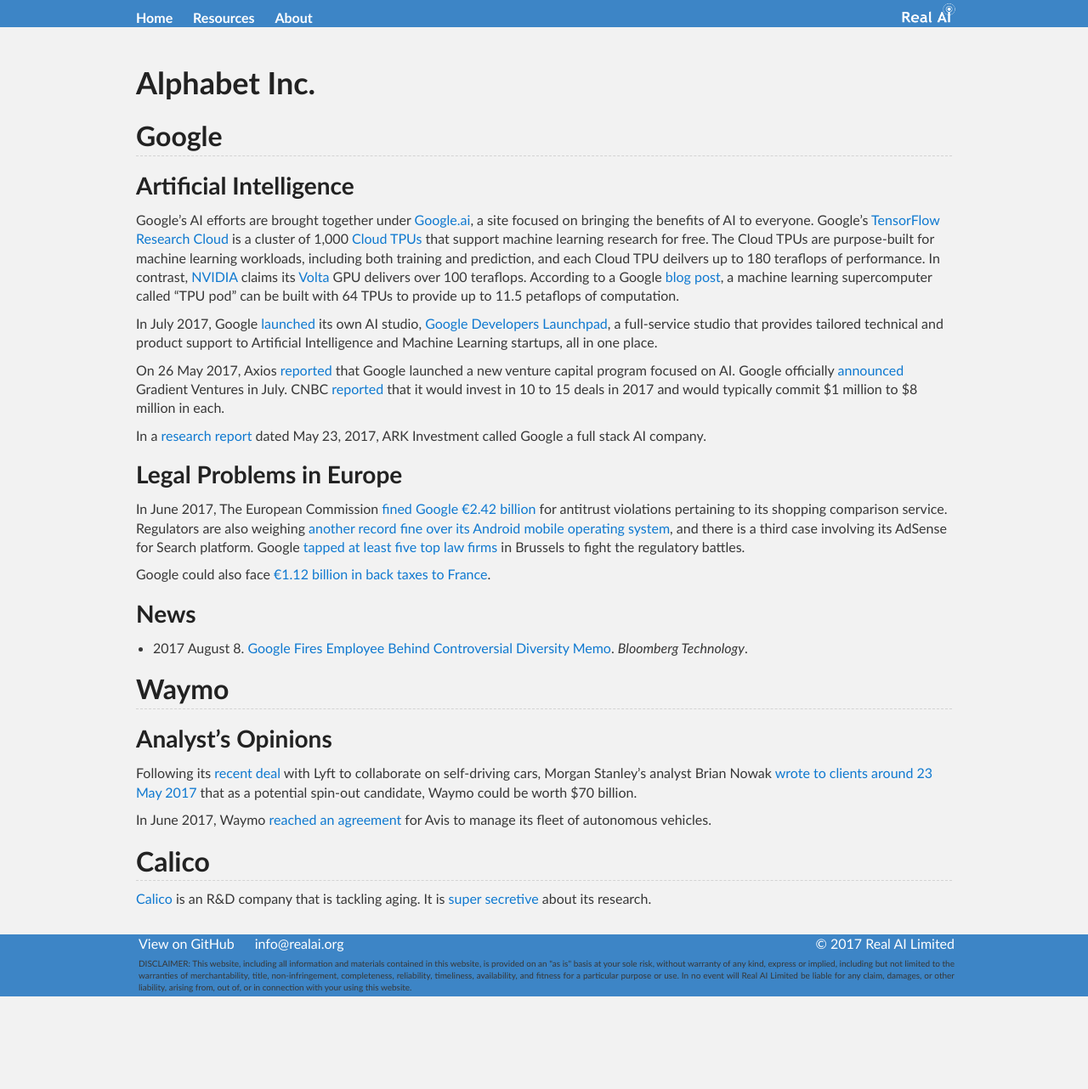
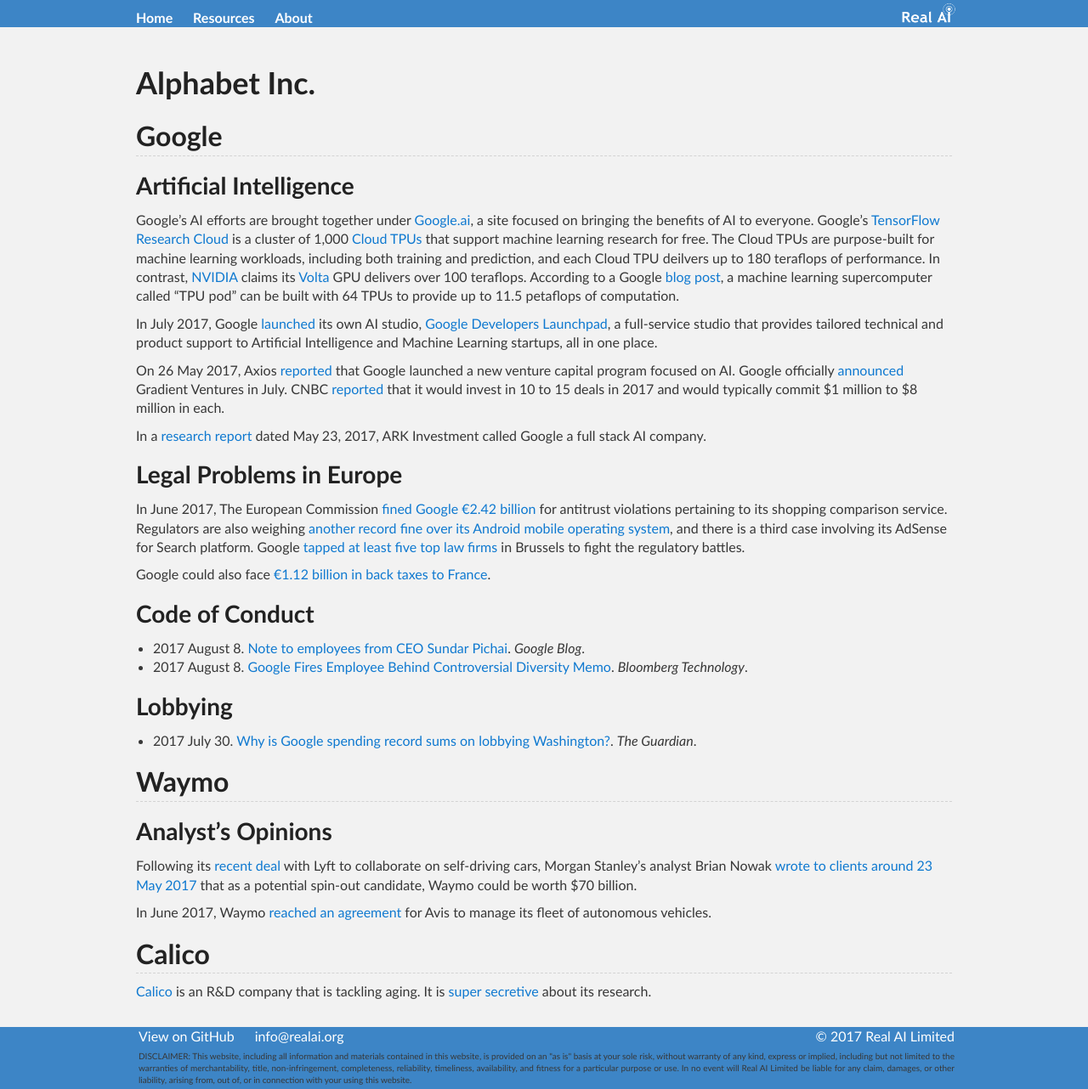
Before and after one commit to Tonywuhk/realai.org, a Jekyll site: the page built from industry/alphabet.md, in a window 1280 px wide. Shown: the whole page at 85% size. Built offline with Jekyll 4.4.1, drawn with Linux system fonts in a browser that asks for light colours; our own code applies the rules of GitHub Pages for plain Markdown files; the repository's description, which GitHub fills in, is left out; before the commit the page ends 1173 px from its top, so only the background shows below that.

Commit message:
Update files

```diff
--- a/industry/alphabet.md
+++ b/industry/alphabet.md
@@ -22,9 +22,14 @@
 
 Google could also face [€1.12 billion in back taxes to France](https://www.bloomberg.com/news/articles/2017-07-11/google-faces-1-3-billion-french-ruling-amid-rising-tax-populism).
 
-### News
+### Code of Conduct
 
+* 2017 August 8. [Note to employees from CEO Sundar Pichai](https://www.blog.google/topics/diversity/note-employees-ceo-sundar-pichai/). *Google Blog*.
 * 2017 August 8. [Google Fires Employee Behind Controversial Diversity Memo](https://www.bloomberg.com/news/articles/2017-08-08/google-fires-employee-behind-controversial-diversity-memo). *Bloomberg Technology*.
+
+### Lobbying
+
+* 2017 July 30. [Why is Google spending record sums on lobbying Washington?](https://www.theguardian.com/technology/2017/jul/30/google-silicon-valley-corporate-lobbying-washington-dc-politics). *The Guardian*.
 
 ## Waymo
 
```
Also changed, not shown: philosophy.md (+1 -1 lines).
